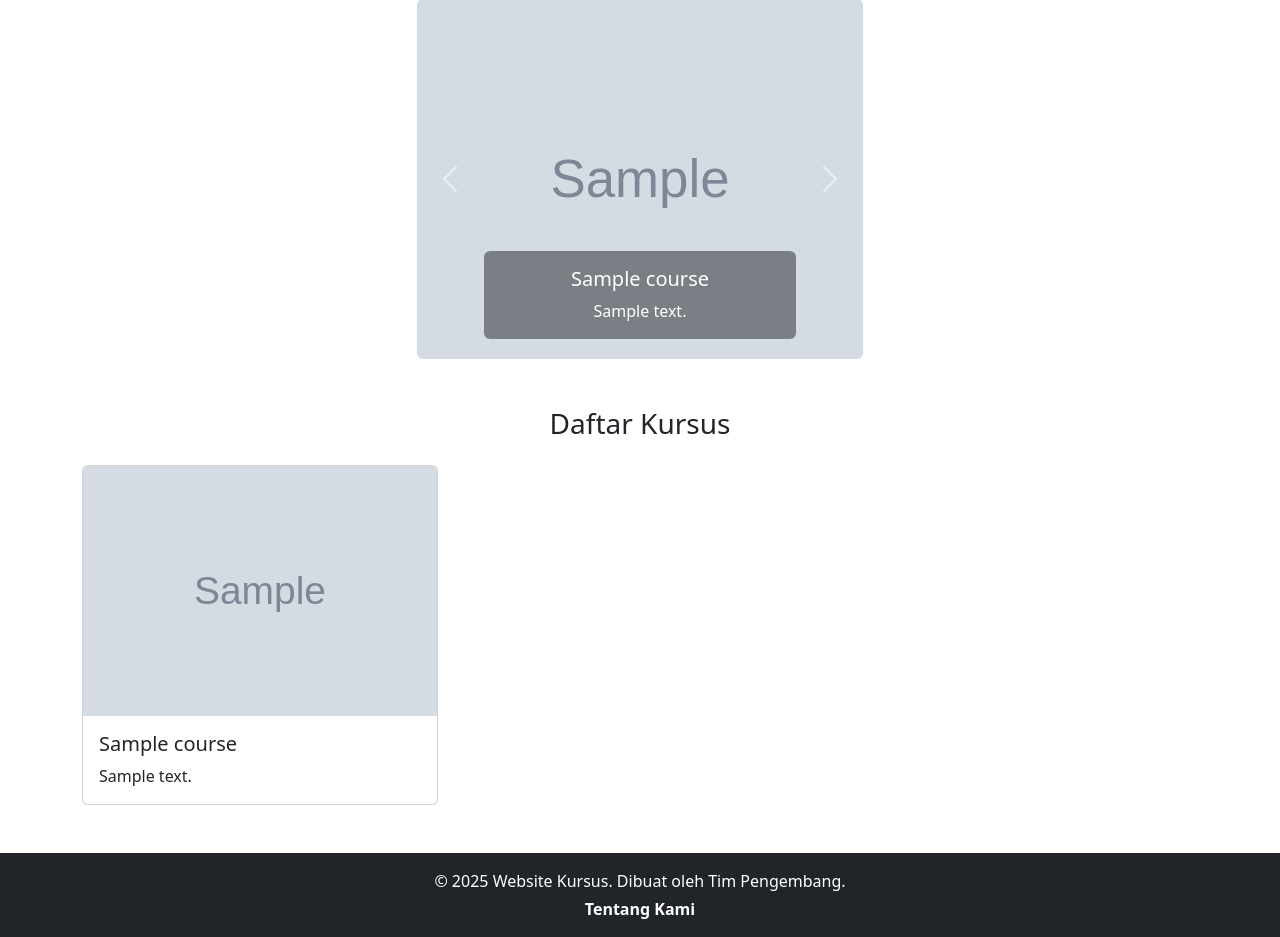
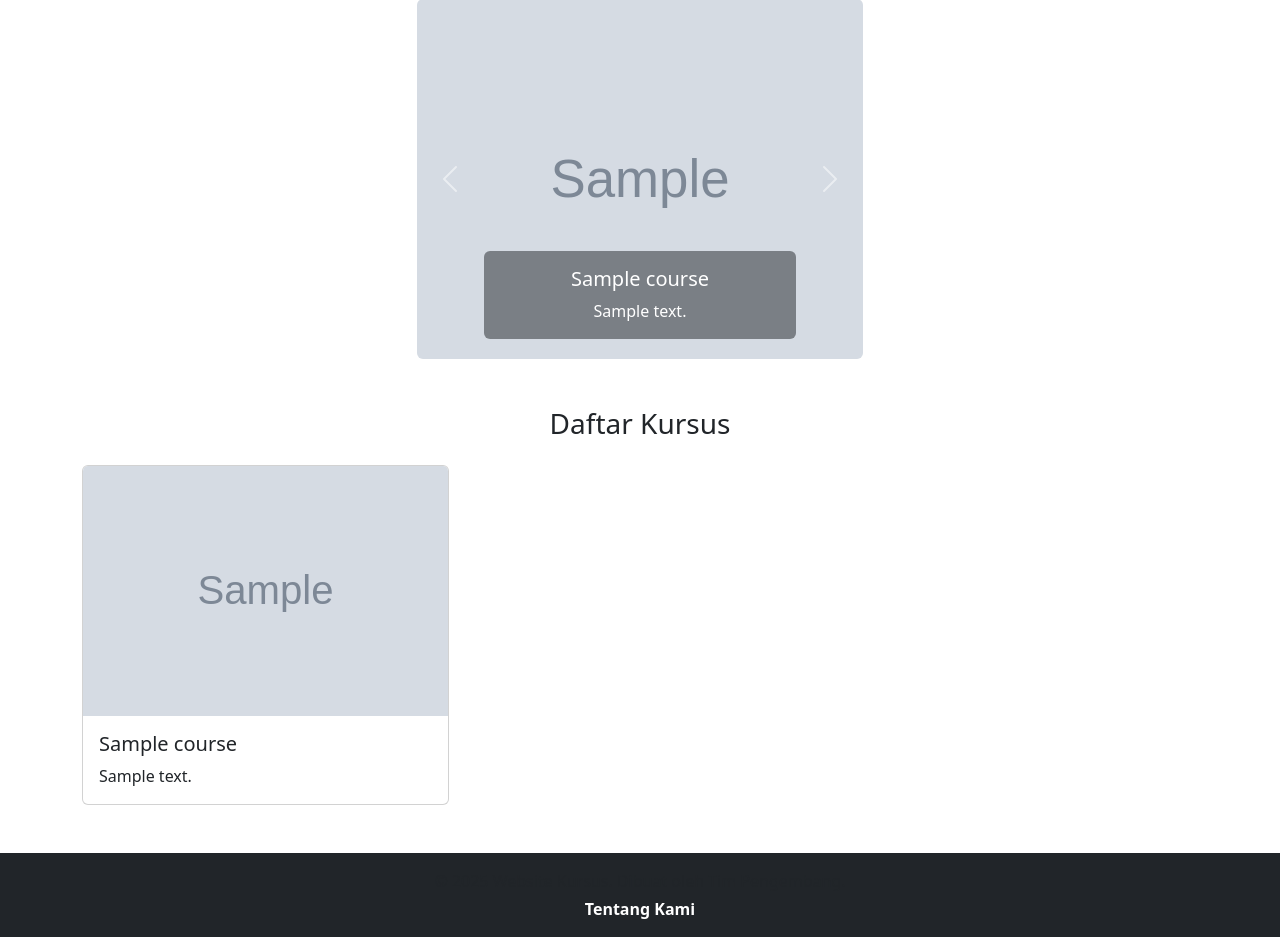
Before and after one commit to Mactap973/Project-Praktikum-Web-II---M.-Rian-Hidayah, a PHP site: page / in a window 1280 px wide. Shown: the part 81-1018 px from the top of the page. Run offline with PHP 8.4, Linux system fonts and the light colour scheme; tables that the repository leaves empty or names only in its code hold one stand-in row (values such as "Sample post"); grey boxes marked "Sample" are stand-in pictures.

Commit message:
index.php

```diff
--- a/index.php
+++ b/index.php
@@ -1,4 +1,6 @@
-<?php include 'db.php'; ?>
+<?php
+session_start();
+include 'db.php'; ?>
 
 <!doctype html>
 <html lang="en">
@@ -8,6 +10,7 @@
     <meta name="viewport" content="width=device-width, initial-scale=1">
     <title>Website Kursus</title>
     <link href="https://cdn.jsdelivr.net/npm/bootstrap@5.3.3/dist/css/bootstrap.min.css" rel="stylesheet">
+    <link href="style.css" rel="stylesheet">
 
     <style>
         .carousel-container {
@@ -24,8 +27,8 @@
             height: 250px;
             object-fit: cover;
         }
+    </style>
 
-    </style>
 </head>
 
 <body>
@@ -61,13 +64,14 @@
     <!-- Cards -->
     <div class="container my-5 mb-5">
         <h3 class="text-center mb-4">Daftar Kursus</h3>
-        <div class="row row-cols-1 row-cols-md-3 g-4">
+        <div class="row row-cols-1 row-cols-md-3 g-2">
             <?php
             $result = $conn->query("SELECT * FROM courses");
             while ($row = $result->fetch_assoc()) {
                 echo "
                 <div class='col'>
                     <div class='card h-100'>
+                    <a href='courses_detail.php?id={$row['id']}' class='text-decoration-none text-dark'>
                         <img src='{$row['image_url']}' class='card-img-top' alt='{$row['name']}'>
                         <div class='card-body'>
                             <h5 class='card-title'>{$row['name']}</h5>
```
